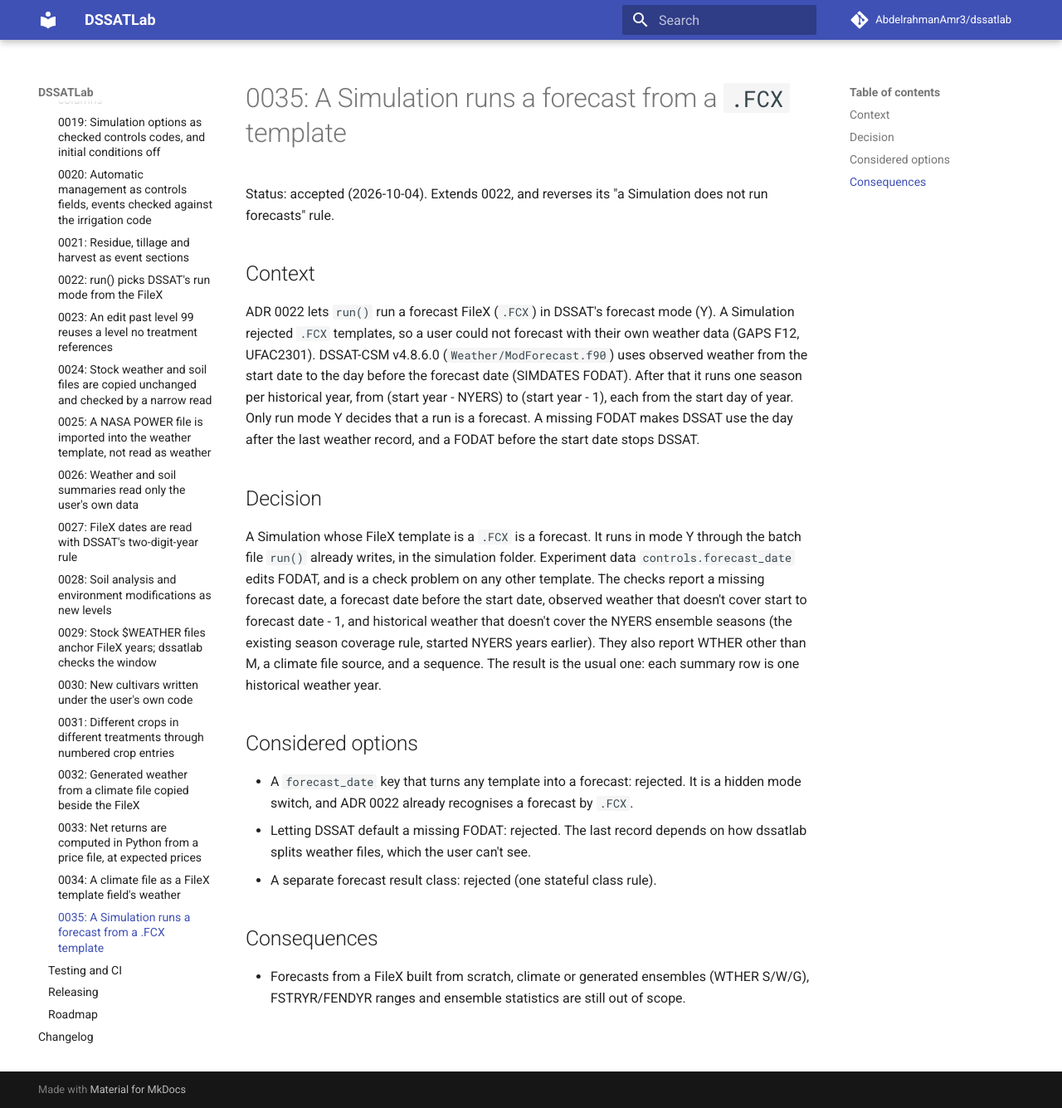
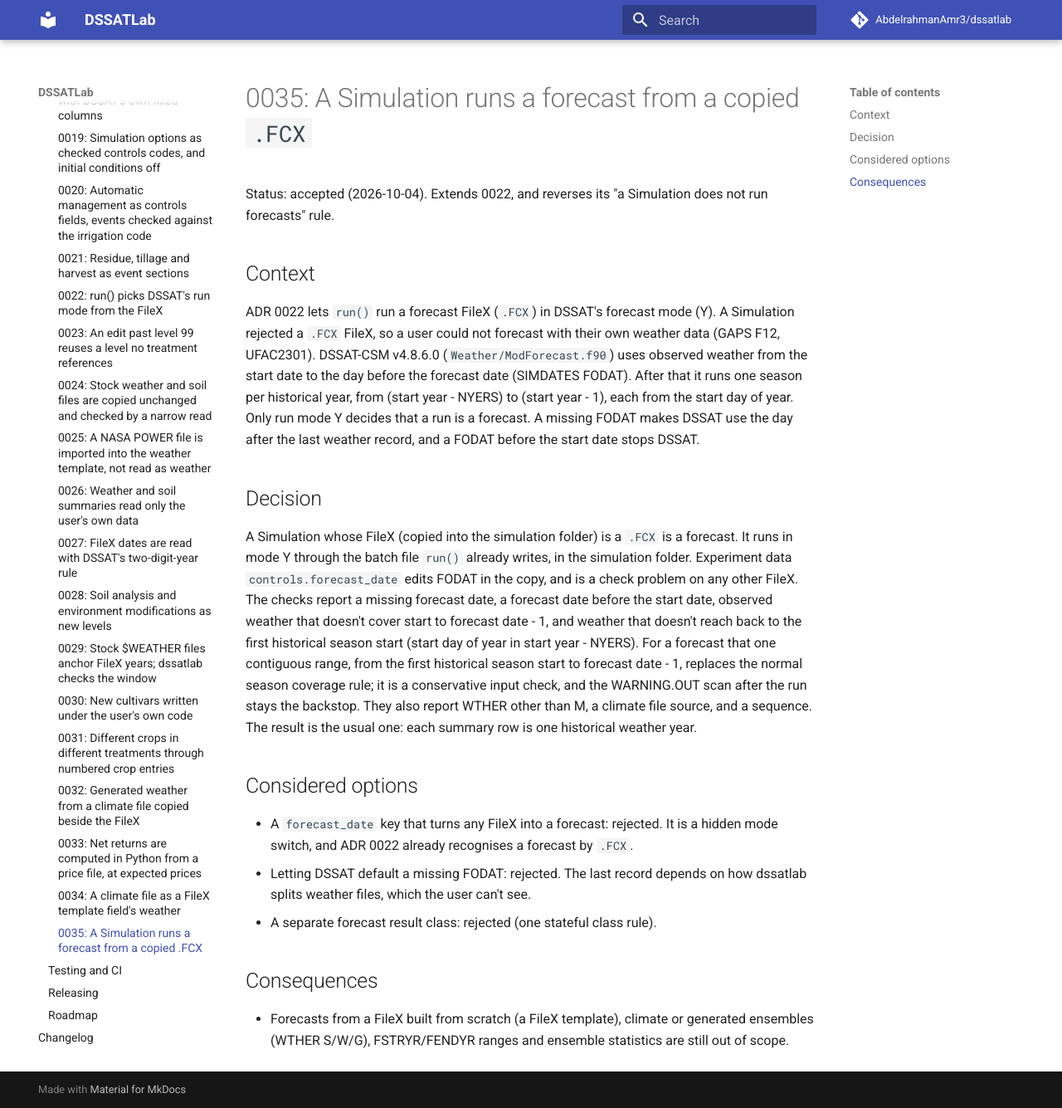
Before and after one commit to AbdelrahmanAmr3/dssatlab, an MkDocs documentation site: the page built from docs/adr/0035-a-simulation-runs-a-forecast-from-a-copied-fcx.md, in a window 1280 px wide and 1335 px high. Shown: the whole window at 83% size. Built offline with MkDocs 1.6.1 and Material for MkDocs 9.7.7, drawn with Linux system fonts in a browser that asks for light colours; comment, search, counter and statistics services are not loaded.

Commit message:
Call the ADR 0035 FileX a copied .FCX and state the forecast coverage range
Co-Authored-By: Claude Opus 5.5 <noreply@anthropic.com>

```diff
--- a/docs/adr/0035-a-simulation-runs-a-forecast-from-a-fcx-template.md
+++ b/docs/adr/0035-a-simulation-runs-a-forecast-from-a-copied-fcx.md
@@ -1,11 +1,11 @@
-# 0035: A Simulation runs a forecast from a `.FCX` template
+# 0035: A Simulation runs a forecast from a copied `.FCX`
 
 Status: accepted (2026-10-04). Extends 0022, and reverses its "a Simulation does not run forecasts" rule.
 
 ## Context
 
 ADR 0022 lets `run()` run a forecast FileX (`.FCX`) in DSSAT's forecast mode (Y). A Simulation
-rejected `.FCX` templates, so a user could not forecast with their own weather data (GAPS F12,
+rejected a `.FCX` FileX, so a user could not forecast with their own weather data (GAPS F12,
 UFAC2301). DSSAT-CSM v4.8.6.0 (`Weather/ModForecast.f90`) uses observed weather from the start date
 to the day before the forecast date (SIMDATES FODAT). After that it runs one season per historical
 year, from (start year - NYERS) to (start year - 1), each from the start day of year. Only run mode Y
@@ -14,17 +14,19 @@ record, and a FODAT before the start date stops DSSAT.
 
 ## Decision
 
-A Simulation whose FileX template is a `.FCX` is a forecast. It runs in mode Y through the batch
+A Simulation whose FileX (copied into the simulation folder) is a `.FCX` is a forecast. It runs in mode Y through the batch
 file `run()` already writes, in the simulation folder. Experiment data `controls.forecast_date`
-edits FODAT, and is a check problem on any other template. The checks report a missing forecast
+edits FODAT in the copy, and is a check problem on any other FileX. The checks report a missing forecast
 date, a forecast date before the start date, observed weather that doesn't cover start to forecast
-date - 1, and historical weather that doesn't cover the NYERS ensemble seasons (the existing season
-coverage rule, started NYERS years earlier). They also report WTHER other than M, a climate file
-source, and a sequence. The result is the usual one: each summary row is one historical weather year.
+date - 1, and weather that doesn't reach back to the first historical season start (start day of year
+in start year - NYERS). For a forecast that one contiguous range, from the first historical season
+start to forecast date - 1, replaces the normal season coverage rule; it is a conservative input
+check, and the WARNING.OUT scan after the run stays the backstop. They also report WTHER other than M,
+a climate file source, and a sequence. The result is the usual one: each summary row is one historical weather year.
 
 ## Considered options
 
-- A `forecast_date` key that turns any template into a forecast: rejected. It is a hidden mode
+- A `forecast_date` key that turns any FileX into a forecast: rejected. It is a hidden mode
   switch, and ADR 0022 already recognises a forecast by `.FCX`.
 - Letting DSSAT default a missing FODAT: rejected. The last record depends on how dssatlab splits
   weather files, which the user can't see.
@@ -32,5 +34,5 @@ source, and a sequence. The result is the usual one: each summary row is one his
 
 ## Consequences
 
-- Forecasts from a FileX built from scratch, climate or generated ensembles (WTHER S/W/G),
+- Forecasts from a FileX built from scratch (a FileX template), climate or generated ensembles (WTHER S/W/G),
   FSTRYR/FENDYR ranges and ensemble statistics are still out of scope.
--- a/mkdocs.yml
+++ b/mkdocs.yml
@@ -81,7 +81,7 @@ nav:
           - adr/0032-generated-weather-from-a-copied-climate-file.md
           - adr/0033-net-returns-computed-in-python-at-expected-prices.md
           - adr/0034-climate-file-as-a-template-fields-weather.md
-          - adr/0035-a-simulation-runs-a-forecast-from-a-fcx-template.md
+          - adr/0035-a-simulation-runs-a-forecast-from-a-copied-fcx.md
       - Testing and CI: reference/testing-ci.md
       - Releasing: reference/releasing.md
       - Roadmap: reference/roadmap.md
```
